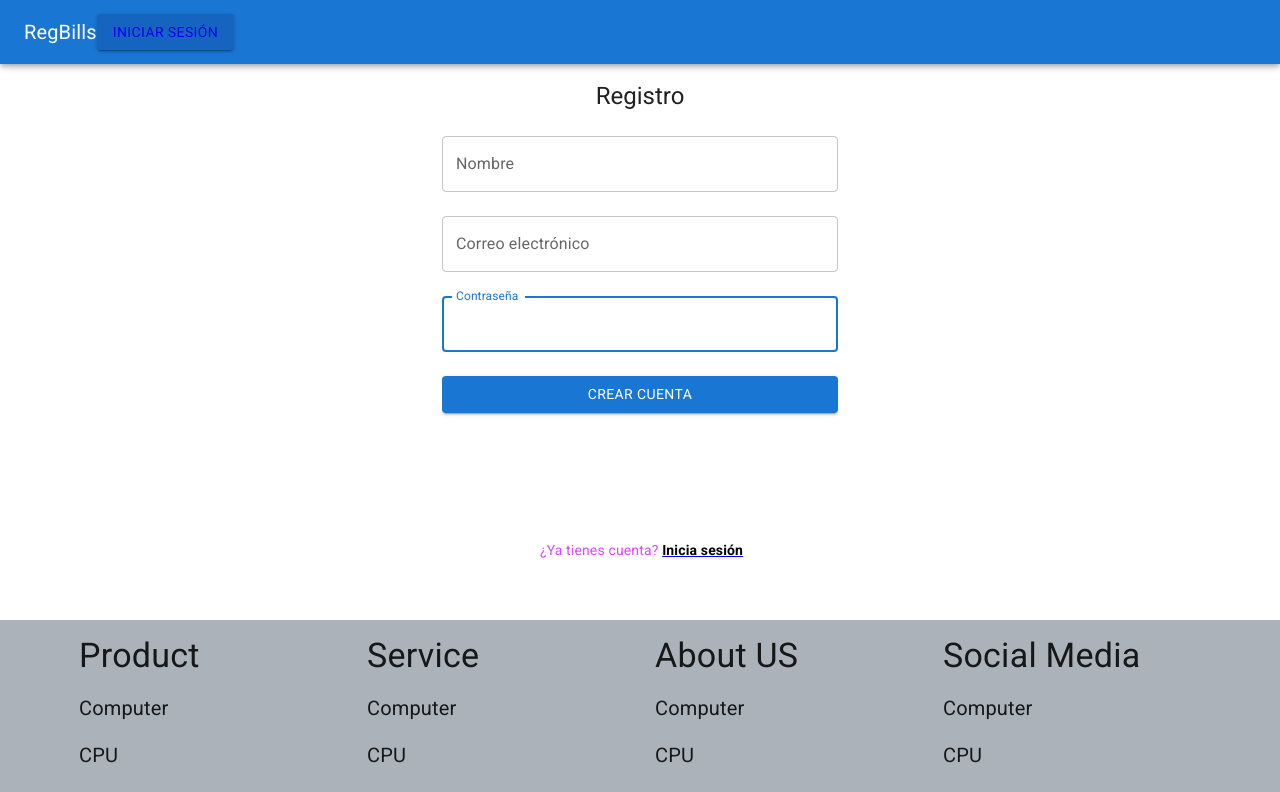
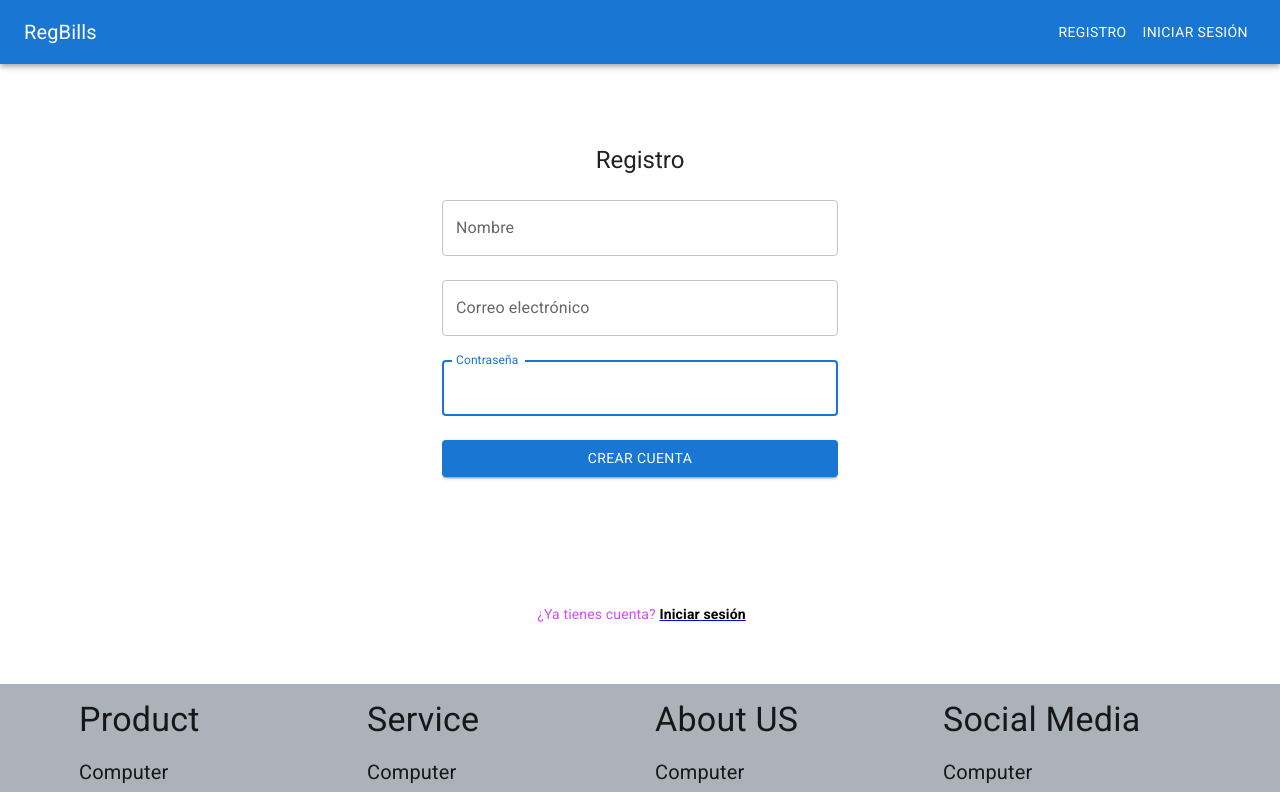
Before and after one commit to cbdev2021/regbills-mui-f1, a React (Create React App) app: page /registro in a window 1280 px wide. Shown: the top 792 px of the page. Built offline with nearby package versions, Linux system fonts and the light colour scheme; a web font is replaced by a local one.

Commit message:
se agregan ajustes

```diff
--- a/package.json
+++ b/package.json
@@ -5,6 +5,7 @@
     "dependencies": {
         "@emotion/react": "^11.11.0",
         "@emotion/styled": "^11.11.0",
+        "@mui/icons-material": "^5.14.6",
         "@mui/material": "^5.13.4",
         "@reduxjs/toolkit": "^1.9.5",
         "@testing-library/jest-dom": "^5.16.5",
--- a/src/components/Header.jsx
+++ b/src/components/Header.jsx
@@ -1,98 +1,118 @@
 import React from 'react';
+import {
+  AppBar,
+  Toolbar,
+  Typography,
+  Button,
+  IconButton,
+  Menu,
+  MenuItem,
+} from '@mui/material';
 import { Link } from 'react-router-dom';
 import { useDispatch, useSelector } from 'react-redux';
+import { useNavigate } from 'react-router-dom';
+import { useLogoutMutation } from '../slices/usersApiSlice';
 import { logout } from '../slices/authSlice';
-import { useLogoutMutation } from '../slices/usersApiSlice';
-import styles from './Header.module.css';
-import { AppBar as MuiAppBar, Button, CssBaseline, Toolbar, Typography } from '@mui/material';
-
-
+import { AccountCircle, ExitToApp } from '@mui/icons-material';
 
 const Header = () => {
+  const { userInfo } = useSelector((state) => state.auth);
   const dispatch = useDispatch();
-  const userInfo = useSelector((state) => state.auth.userInfo);
+  const navigate = useNavigate();
+  const [anchorEl, setAnchorEl] = React.useState(false);
+
+  //const [logoutApiCall] = useLogoutMutation();
+
   const [logoutApi, { isLoading: isLoggingOut }] = useLogoutMutation();
+
+  const handleMenu = (event) => {
+    setAnchorEl(event.currentTarget);
+  };
+
+  const handleClose = () => {
+    setAnchorEl(!anchorEl);
+  };
 
   const handleLogout = async () => {
     try {
+      // await logoutApiCall().unwrap();
+      // dispatch(logout());
+      //
       await logoutApi();
       dispatch(logout());
-    } catch (error) {
+      //
+      navigate('/login');
+    } catch (err) {
+      console.error(err);
       console.error('Error al cerrar sesión:', error);
     }
   };
 
-  // return (
-  //   <div className={styles.header}>
-  //     <div className={styles.logo}>RegBills</div>
-  //     <div className={styles.buttons}>
-  //       {userInfo ? (
-  //         <button onClick={handleLogout} disabled={isLoggingOut}>
-  //           {isLoggingOut ? 'Cerrando sesión...' : 'Cerrar sesión'}
-  //         </button>
-  //       ) : (
-  //         <Link to="/iniciosesion">
-  //           <button>Iniciar sesión</button>
-  //         </Link>
-  //       )}
-  //     </div>
-  //   </div>
-  // );
+  console.log('anchorEl:', anchorEl); // Agrega esta línea para hacer un console.log de anchorEl
 
   return (
-    <CssBaseline>
-      <MuiAppBar position="fixed" color="primary">
+    <header>
+      <AppBar position="static" color="primary"
+        // sx={{ borderRadius: '8px 8px 8px 8px' }}
+      >
         <Toolbar>
-          <Typography variant="h6">RegBills</Typography>
+          <Typography variant="h6" component="div" sx={{ flexGrow: 1 }}>
+            <Link to="/" style={{ textDecoration: 'none', color: 'inherit' }}>
+              RegBills
+            </Link>
+          </Typography>
+          {userInfo ? (
+            <>
+              <IconButton
+                size="large"
+                aria-label="account of current user"
+                aria-controls="menu-appbar"
+                aria-haspopup="true"
+                onClick={handleMenu}
+                color="inherit"
+              >
+                <AccountCircle />
+              </IconButton>
+              <Menu
+                id="menu-appbar"
+                anchorEl={!anchorEl}
+                anchorOrigin={{
+                  vertical: 'top',
+                  horizontal: 'right',
+                }}
+                keepMounted
+                transformOrigin={{
+                  vertical: 'top',
+                  horizontal: 'right',
+                }}
+                open={Boolean(anchorEl)}
+                onClose={handleClose}
+              >
+                <MenuItem onClick={handleClose}>
+                  <Link to="/profile" style={{ textDecoration: 'none', color: 'inherit' }}>
+                    Profile
+                  </Link>
+                </MenuItem>
+                <MenuItem onClick={handleLogout}>
+                  Logout
+                </MenuItem>
+              </Menu>
+            </>
+          ) : (
+            <>
+              <Button color="inherit" component={Link} to="/registro">
+                Registro
+              </Button>
 
-          {/* <div style={{ marginLeft: 'auto' }}> */}
-
-            {userInfo ? (
-              // <button onClick={handleLogout} disabled={isLoggingOut}>
-              //   {isLoggingOut ? 'Cerrando sesión...' : 'Cerrar sesión'}
-              // </button>
-              <Button onClick={handleLogout} disabled={isLoggingOut}
-              color="inherit"
-              variant="contained"
-              sx={{
-                backgroundColor: 'primary.dark',
-                '&:hover': {
-                  backgroundColor: 'primary.main',
-                },
-              }}
-              >
-              {/* Iniciar Sesión */}
-              {isLoggingOut ? 'Cerrando sesión...' : 'Cerrar sesión'}
-
+              <Button color="inherit" component={Link} to="/iniciosesion">
+                Iniciar sesión
               </Button>
-            ) : (
-              <Link to="/iniciosesion">
-                {/* <button>Iniciar sesión</button> */}
-                <Button onClick={handleLogout} disabled={isLoggingOut}
-                color="inherit"
-                variant="contained"
-                sx={{
-                  backgroundColor: 'primary.dark',
-                  '&:hover': {
-                    backgroundColor: 'primary.main',
-                  },
-                }}
-                >
-                {/* Iniciar Sesión */}
-                 Iniciar sesión
-                </Button>
-
-
-              </Link>
-            )}
-
-          {/* </div> */}
-
+            </>
+          )}
         </Toolbar>
-      </MuiAppBar>
-    </CssBaseline>
+      </AppBar>
+    </header>
   );
-
 };
 
 export default Header;
--- a/src/pages/InicioSesion.tsx
+++ b/src/pages/InicioSesion.tsx
@@ -199,7 +199,7 @@ const InicioSesion: FunctionComponent = () => {
             <div className={styles.noTienesCuentaContainer}>
             <span>¿No tienes cuenta? </span>
             <Link to="/registro" className={styles.registrate}>
-              <b className={styles.registrate}>Registrate</b>
+              <b className={styles.registrate}>Registro</b>
             </Link>
           </div>
 
--- a/src/pages/Registro.tsx
+++ b/src/pages/Registro.tsx
@@ -275,7 +275,7 @@ const Registro: FunctionComponent = () => {
                   <div className={styles.yaTienesCuentaContainer}>
                     <span>¿Ya tienes cuenta? </span>
                     <Link to="/iniciosesion" className={styles.registrate}>
-                      <b className={styles.iniciaSesin}>Inicia sesión</b>
+                      <b className={styles.iniciaSesin}>Iniciar sesión</b>
                     </Link>
                   </div>
 
```
Also changed, not shown: src/components/Header.module.css (+12 -1 lines), 1 other file (tests, documents, lock files or other folders).
